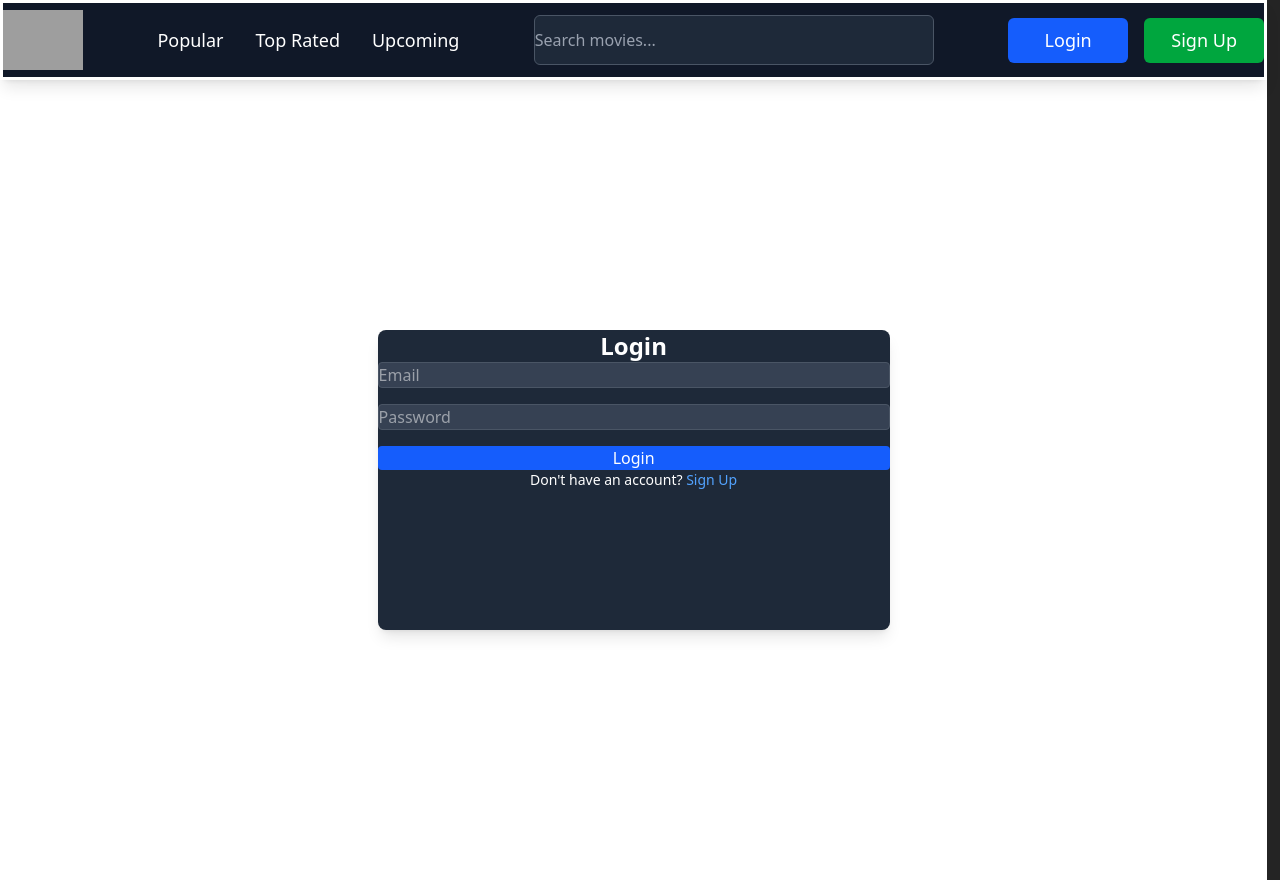
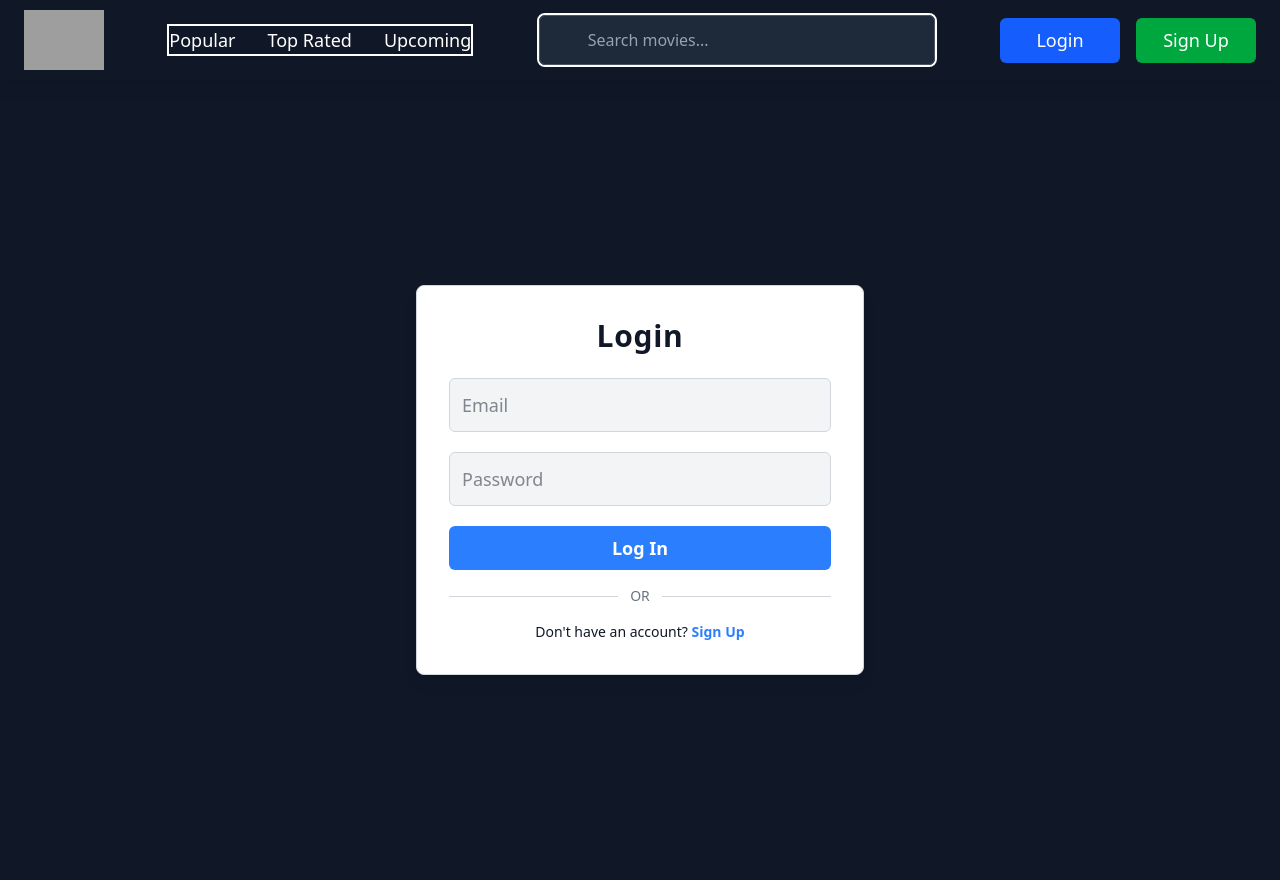
Before and after one commit to w3villa-abhishek-bajpai/MovieApp, a React (Vite) app: page /login in a window 1280 px wide. Built offline with nearby package versions, Linux system fonts and the light colour scheme; no server answers; grey boxes are pictures that could not be loaded.

Commit message:
fifth commit

```diff
--- a/src/App.jsx
+++ b/src/App.jsx
@@ -11,7 +11,7 @@ import ProtectedRoute from "./ProtectedRoute"; // ✅ Import ProtectedRoute
 
 function App() {
   return (
-    <div className="md:min-w-[99vw]">
+    <div className=" ">
       <Router>
         <Header />
         <Routes>
--- a/src/Components/header/Header.jsx
+++ b/src/Components/header/Header.jsx
@@ -46,7 +46,7 @@ const Header = () => {
   };
 
   return (
-    <div className="w-full h-[80px] px-6 py-4 flex items-center justify-between bg-gray-900 bg-opacity-80 backdrop-blur-lg shadow-lg border-3 border-white">
+    <div className="w-full h-[80px] px-6 py-4 flex items-center justify-between bg-gray-900 bg-opacity-80 backdrop-blur-lg shadow-lg ">
       {/* IMDb Logo */}
       <div className="flex items-center">
         <Link to="/">
@@ -59,7 +59,7 @@ const Header = () => {
       </div>
 
       {/* Desktop Navigation */}
-      <div className="hidden lg:flex items-center gap-8">
+      <div className="hidden lg:flex items-center gap-8 border-2 border-white">
         <Link
           to="/movies/popular"
           className="text-lg text-white hover:text-red-500 transition duration-200"
@@ -81,7 +81,7 @@ const Header = () => {
       </div>
 
       {/* Search Bar */}
-      <div className="relative w-full max-w-[250px] sm:max-w-[300px] md:max-w-[350px] lg:max-w-[400px]">
+      <div className=" w-full max-w-[250px] sm:max-w-[300px] md:max-w-[350px] lg:max-w-[400px] border-2 border-white rounded-lg">
         <input
           type="text"
           placeholder="Search movies..."
@@ -141,7 +141,7 @@ const Header = () => {
 
       {/* Mobile Navigation */}
       <div
-        className={`absolute top-[80px] left-0 w-full bg-gray-900  flex flex-col items-center gap-6 py-6 transition-all duration-300 ${
+        className={`absolute top-[80px] left-0 w-full bg-white  flex flex-col items-center gap-6 py-6 transition-all duration-300 ${
           isMenuOpen ? "block" : "hidden"
         }`}
       >
@@ -169,7 +169,7 @@ const Header = () => {
 
         {user ? (
           <>
-            <span className="text-white font-semibold">Welcome, {user}</span>
+            <span className="text-white  font-semibold w-[120px] h-[45px] flex items-center justify-center border-2 border-green-500">Welcome, {user}</span >
             <button
               onClick={() => {
                 dispatch(logout());
--- a/src/index.css
+++ b/src/index.css
@@ -1,6 +1,6 @@
 @import "tailwindcss";
 
-:root {
+/* :root {
   font-family: system-ui, Helvetica, Arial, sans-serif;
 
 
@@ -29,4 +29,4 @@ html, body, #root, .App
 * {
   margin: 0;
   padding: 0;
-}
+} */
--- a/src/pages/auth/Login.jsx
+++ b/src/pages/auth/Login.jsx
@@ -32,13 +32,16 @@ const Login = () => {
   };
 
   return (
-    <div className="flex flex-1 justify-center items-center min-h-screen bg-white text-white">
-      <div className="w-full max-w-lg h-[300px] p-8 bg-gray-800 rounded-lg shadow-lg">
-        <h2 className="text-2xl font-bold text-center mb-6">Login</h2>
+    <div className="flex flex-1 justify-center items-center min-h-screen bg-gray-900 text-gray-900">
+      <div className="w-full max-w-md bg-white p-8 rounded-lg shadow-lg border border-gray-300">
+        {/* Logo (Instagram-like styling) */}
+        <h2 className="text-3xl font-bold text-center mb-6 tracking-wide">Login</h2>
 
-        {error && <p className="text-red-500 text-sm text-center">{error}</p>}
+        {/* Error Message */}
+        {error && <p className="text-red-500 text-sm text-center mb-4">{error}</p>}
 
-        <form onSubmit={handleSubmit} className="flex flex-col gap-4">
+        {/* Form */}
+        <form onSubmit={handleSubmit} className="flex flex-col gap-5">
           <input
             type="email"
             name="email"
@@ -46,7 +49,7 @@ const Login = () => {
             value={formData.email}
             onChange={handleChange}
             required
-            className="p-3 rounded bg-gray-700 border border-gray-600 focus:ring focus:ring-blue-500"
+            className="w-full p-3 rounded-md bg-gray-100 border border-gray-300 text-lg focus:ring-2 focus:ring-blue-500"
           />
           <input
             type="password"
@@ -55,16 +58,32 @@ const Login = () => {
             value={formData.password}
             onChange={handleChange}
             required
-            className="p-3 rounded bg-gray-700 border border-gray-600 focus:ring focus:ring-blue-500"
+            className="w-full p-3 rounded-md bg-gray-100 border border-gray-300 text-lg focus:ring-2 focus:ring-blue-500"
           />
-          <button type="submit" className="p-3 bg-blue-600 rounded hover:bg-blue-700 transition">
-            Login
+
+          {/* Login Button (Smaller & Styled like Instagram) */}
+          <button
+            type="submit"
+            className="w-full p-2 bg-blue-500 text-white text-lg font-semibold rounded-md hover:bg-blue-600 transition"
+          >
+            Log In
           </button>
         </form>
 
-        <p className="text-center mt-4 text-sm">
+        {/* Divider */}
+        <div className="flex items-center my-4">
+          <div className="flex-1 border-t border-gray-300"></div>
+          <p className="px-3 text-sm text-gray-500">OR</p>
+          <div className="flex-1 border-t border-gray-300"></div>
+        </div>
+
+        {/* Signup Link */}
+        <p className="text-center text-sm">
           Don't have an account?{" "}
-          <span className="text-blue-400 cursor-pointer hover:underline" onClick={() => navigate("/signup")}>
+          <span
+            className="text-blue-500 font-semibold cursor-pointer hover:underline"
+            onClick={() => navigate("/signup")}
+          >
             Sign Up
           </span>
         </p>
--- a/src/pages/auth/Signup.jsx
+++ b/src/pages/auth/Signup.jsx
@@ -33,13 +33,24 @@ const Signup = () => {
   };
 
   return (
-    <div className="flex justify-center items-center min-h-screen bg-gray-900 text-white">
-      <div className="w-full max-w-md p-8 bg-gray-800 rounded-lg shadow-lg">
-        <h2 className="text-2xl font-bold text-center mb-6">Sign Up</h2>
+    <div className="flex flex-col items-center justify-center min-h-screen bg-gray-900 text-gray-900">
+      {/* Header */}
 
-        {error && <p className="text-red-500 text-sm text-center">{error}</p>}
 
-        <form onSubmit={handleSubmit} className="flex flex-col gap-4">
+      {/* Signup Form Container */}
+      <div className="w-full max-w-lg bg-white p-8 rounded-lg shadow-lg border border-gray-300">
+        <h2 className="text-2xl font-semibold text-center mb-6">Create an account</h2>
+
+        {error && <p className="text-red-500 text-sm text-center mb-4">{error}</p>}
+
+        <form onSubmit={handleSubmit} className="flex flex-col gap-5">
+          <input
+            type="text"
+            name="name"
+            placeholder="Full Name"
+            required
+            className="w-full p-3 rounded-md bg-gray-100 border border-gray-300 text-lg focus:ring-2 focus:ring-blue-500"
+          />
           <input
             type="email"
             name="email"
@@ -47,7 +58,7 @@ const Signup = () => {
             value={formData.email}
             onChange={handleChange}
             required
-            className="p-3 rounded bg-gray-700 border border-gray-600 focus:ring focus:ring-green-500"
+            className="w-full p-3 rounded-md bg-gray-100 border border-gray-300 text-lg focus:ring-2 focus:ring-blue-500"
           />
           <input
             type="password"
@@ -56,17 +67,33 @@ const Signup = () => {
             value={formData.password}
             onChange={handleChange}
             required
-            className="p-3 rounded bg-gray-700 border border-gray-600 focus:ring focus:ring-green-500"
+            className="w-full p-3 rounded-md bg-gray-100 border border-gray-300 text-lg focus:ring-2 focus:ring-blue-500"
           />
-          <button type="submit" className="p-3 bg-green-600 rounded hover:bg-green-700 transition">
+
+          {/* Signup Button */}
+          <button
+            type="submit"
+            className="w-full p-3 bg-blue-600 text-white text-lg font-semibold rounded-md hover:bg-blue-700 transition"
+          >
             Sign Up
           </button>
         </form>
 
-        <p className="text-center mt-4 text-sm">
+        {/* Divider */}
+        <div className="flex items-center my-4">
+          <div className="flex-1 border-t border-gray-300"></div>
+          <p className="px-3 text-sm text-gray-500">OR</p>
+          <div className="flex-1 border-t border-gray-300"></div>
+        </div>
+
+        {/* Login Link */}
+        <p className="text-center text-sm">
           Already have an account?{" "}
-          <span className="text-green-400 cursor-pointer hover:underline" onClick={() => navigate("/login")}>
-            Login
+          <span
+            className="text-blue-500 font-semibold cursor-pointer hover:underline"
+            onClick={() => navigate("/login")}
+          >
+            Log In
           </span>
         </p>
       </div>
--- a/src/pages/home/home.jsx
+++ b/src/pages/home/home.jsx
@@ -176,7 +176,7 @@ const Home = () => {
                 <div className="relative w-full h-[500px] sm:h-[605px] md:h-[710px] lg:h-[790px] flex items-center justify-center border-2 border-amber-500">
                   {/* Full-Size Background Image (NO BLUR) */}
                   <div
-                    className="absolute inset-0 w-full h-full bg-cover bg-center brightness-"
+                    className="absolute inset-0 w-full h-full bg-cover bg-center brightness-7"
                     style={{
                       backgroundImage: `url(${
                         movie.Poster !== "N/A"
@@ -187,7 +187,7 @@ const Home = () => {
                   ></div>
 
                   {/* Movie Poster with Hover Effect */}
-                  <div className="border-4 border-pink-500 flex justify-center items-center h-full">
+                  <div className="border-4 w-auto object-center object-fill border-pink-500 flex justify-center items-center h-auto">
                     <img
                       src={
                         movie.Poster !== "N/A"
--- a/src/pages/home/movieDetail/movie.jsx
+++ b/src/pages/home/movieDetail/movie.jsx
@@ -25,22 +25,22 @@ const Movie = () => {
     };
 
     return (
-        <div className="w-screen h-screen bg-gradient-to-b from-gray-900 to-black text-white flex flex-col items-center py-10 px-5">
+        <div className="w-full h-full bg-gradient-to-b from-gray-900 to-black text-white flex flex-col items-center py-10 px-5">
             {currentMovieDetail ? (
                 <>
                     {/* Blurred Background Image */}
                     <div
-                        className="absolute inset-0 w-full h-full bg-cover bg-center blur-lg brightness-50"
+                        className="absolute inset-0 w-full bg-cover bg-center blur-lg brightness-5"
                         style={{
                             backgroundImage: `url(${currentMovieDetail.Poster !== "N/A" ? currentMovieDetail.Poster : "https://via.placeholder.com/600"})`,
                         }}
                     ></div>
 
                     {/* Movie Content */}
-                    <div className="relative z-10 w-full max-w-5xl bg-white/10 backdrop-blur-lg rounded-xl shadow-lg p-8 flex flex-col items-center text-center">
+                    <div className="relative z-10 w-full  max-w-5xl  backdrop-blur-lg rounded-xl shadow-lg p-8 flex flex-col items-center text-center">
                         {/* Movie Poster */}
                         <img
-                            className="w-[250px] sm:w-[300px] md:w-[350px] lg:w-[400px] rounded-lg shadow-xl transform hover:scale-105 transition"
+                            className="w-[250px] h-[400px] sm:w-[300px] md:w-[350px] lg:w-[400px] rounded-lg shadow-xl transform hover:scale-105 transition"
                             src={currentMovieDetail.Poster !== "N/A" ? currentMovieDetail.Poster : "https://via.placeholder.com/400"}
                             alt={currentMovieDetail.Title}
                         />
```
